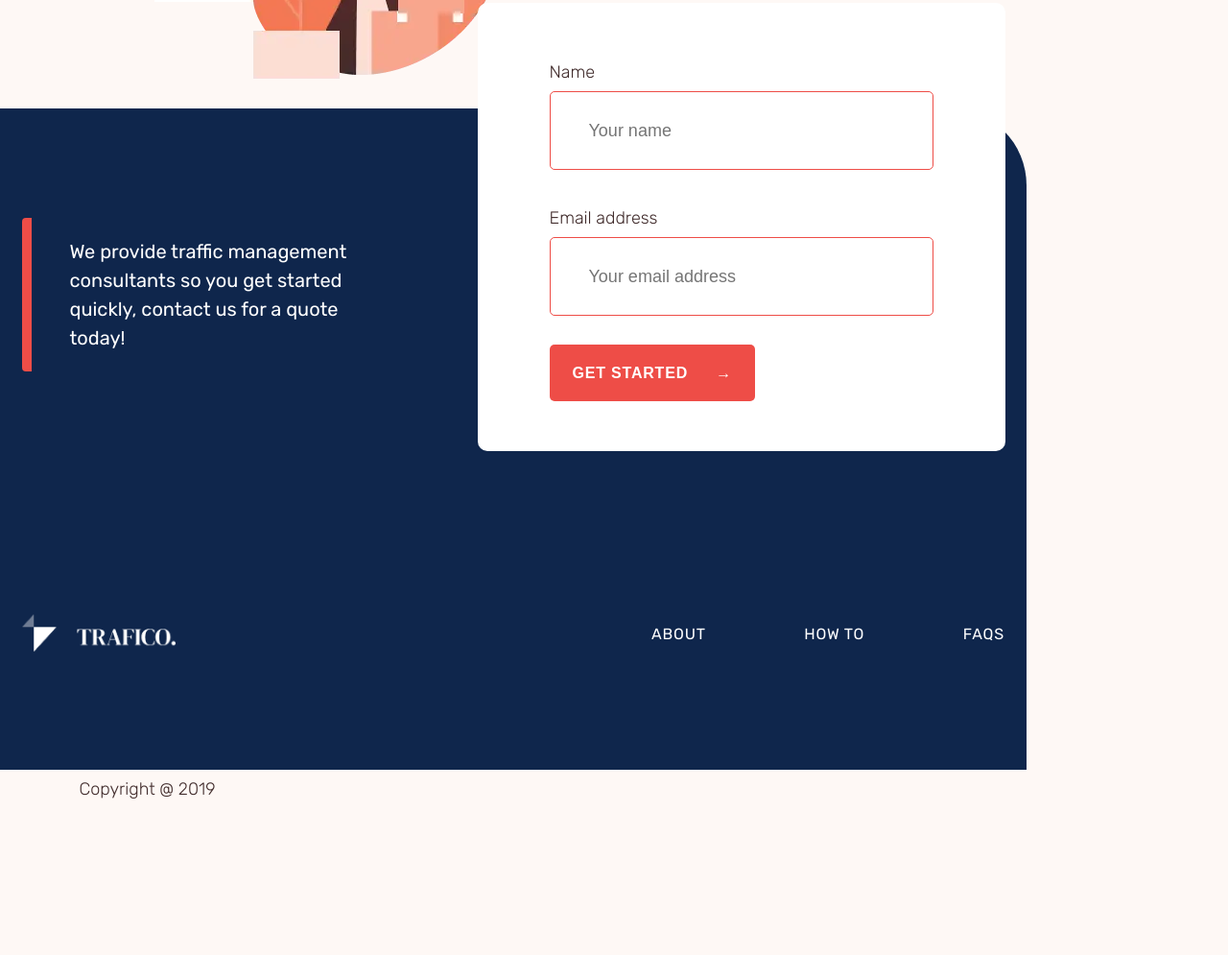
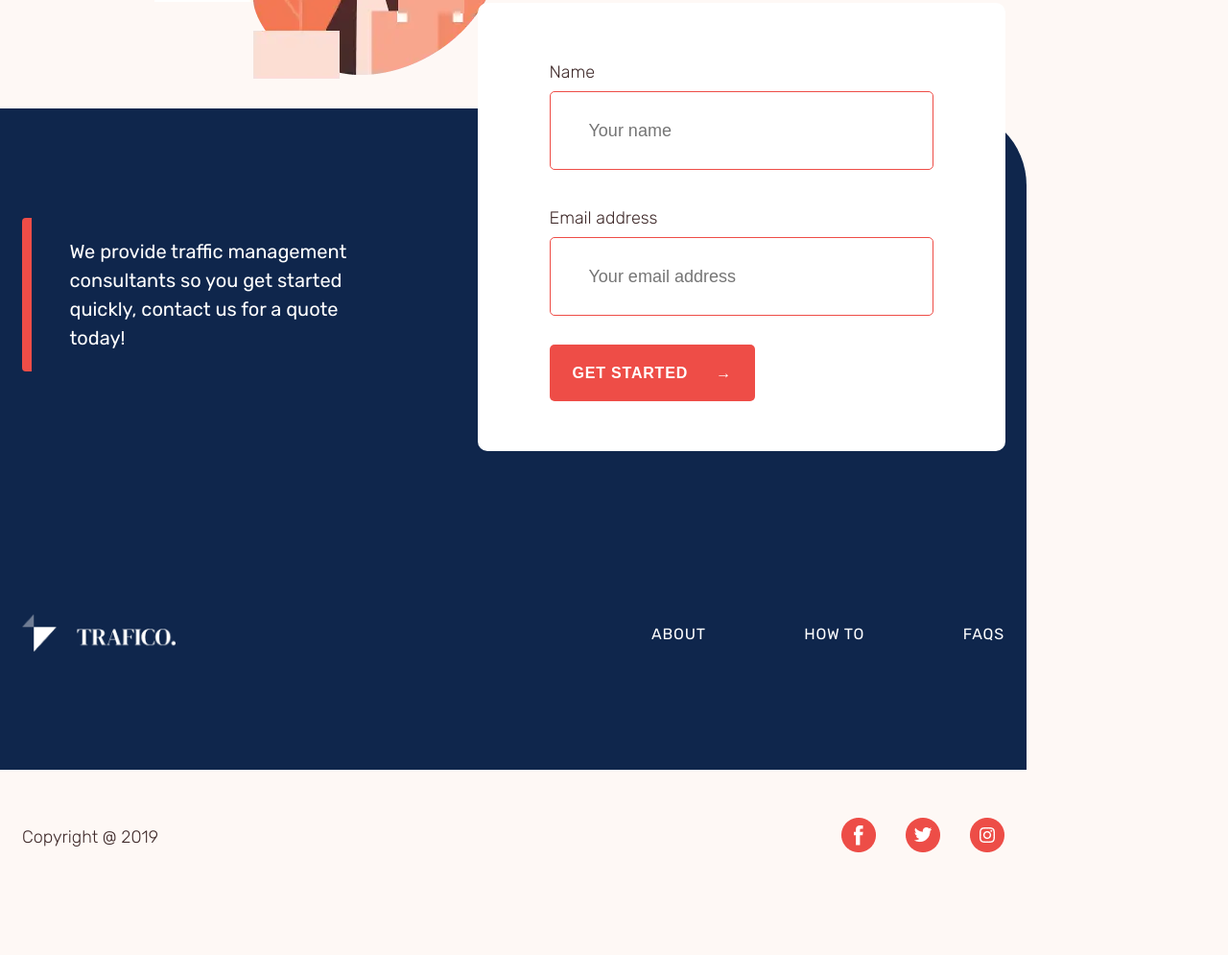
Before and after one commit to Janussz/Traffico, a website: page index.html in a window 1280 px wide. Shown: the part 1790-2785 px from the top of the page at 96% size. After the commit the page ends 2732 px from the top, so only its background shows below. Drawn offline with Linux system fonts and the light colour scheme.

Commit message:
footer social media section

```diff
--- a/index.html
+++ b/index.html
@@ -95,24 +95,20 @@
           </ul>
         </div>
       </section>
-      <section class="footer__">
+      <section class="social">
+        <div class="social__wrap">
           <p class="p--footer">Copyright @ 2019</p>
-        <div class="footer__img-wrap">
+          <div class="social__img-wrap">
             <a href="#">
-            <svg>
-              <use xlink:href="./img/symbol-defs.svg#icon-menu" />
-            </svg>
+              <img class="logo" src="./img/icons/f.png" alt="logo">
             </a>
             <a href="#">
-            <svg>
-              <use xlink:href="./img/symbol-defs.svg#icon-menu" />
-            </svg>
+              <img class="logo" src="./img/icons/t.png" alt="logo">
             </a>
             <a href="#">
-            <svg>
-              <use xlink:href="./img/symbol-defs.svg#icon-menu" />
-            </svg>
+              <img class="logo" src="./img/icons/i.png" alt="logo">
             </a>
+          </div>
         </div>
       </section>
     </div>
--- a/sass/layout/_footer.scss
+++ b/sass/layout/_footer.scss
@@ -53,4 +53,17 @@
             @include flex(row, space-between, center);
         }
     }
+
+    .social {
+        padding: 5rem 0rem;
+        &__wrap {
+            min-width: 102.4rem;
+            @include flex(row, space-between, center);
+        }
+
+        &__img-wrap {
+            min-width: 17rem;
+            @include flex(row, space-between, center);
+        }
+    }
 }
```
Also changed, not shown: css/style.css, img/Icons/f.png (added), img/Icons/i.png (added), img/Icons/t.png (added), 1 other file. Lines whose indentation alone changed are shown as unchanged.
